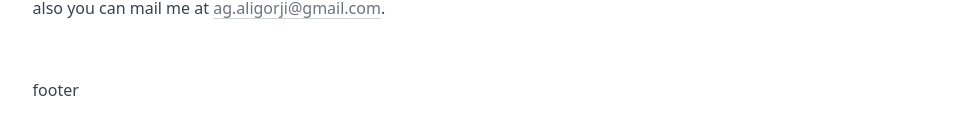
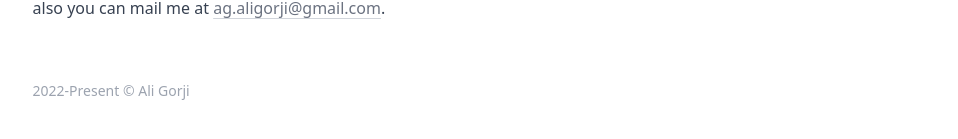
Before and after one commit to gorjiali/gorjiali.github.io, a Next.js app: page / in a window 1280 px wide. Shown: the part 771-910 px from the top of the page, without its empty margins (310-1268 px from the left). Built offline with nearby package versions, Linux system fonts and the light colour scheme.

Commit message:
feat: add footer

```diff
--- /dev/null
+++ b/components/Footer.tsx
@@ -0,0 +1,11 @@
+import * as React from 'react';
+
+export default function Footer() {
+  return (
+    <footer className="container mx-auto max-w-prose pb-20">
+      <span className="text-sm font-light text-gray-400">
+        2022-Present &copy; Ali Gorji
+      </span>
+    </footer>
+  );
+}
--- a/components/Layout.tsx
+++ b/components/Layout.tsx
@@ -1,6 +1,7 @@
 import * as React from 'react';
 import Head from 'next/head';
 import Navigation from '@/components/Navbar';
+import Footer from '@/components/Footer';
 
 export default function Layout({ children }: { children: React.ReactNode }) {
   return (
@@ -12,13 +13,10 @@ export default function Layout({ children }: { children: React.ReactNode }) {
       </Head>
 
       <Navigation />
-
-      <main className="container mx-auto max-w-prose px-7 py-6 md:py-10 md:px-0">
+      <main className="container mx-auto max-w-prose px-7 py-6 md:py-10 md:px-0 min-h-[calc(100vh-180px)]">
         {children}
       </main>
-      <footer className="container mx-auto max-w-prose px-7 pb-10 md:px-0">
-        footer
-      </footer>
+      <Footer />
     </>
   );
 }
--- a/pages/_document.tsx
+++ b/pages/_document.tsx
@@ -1,4 +1,4 @@
-import { Html, Head, Main, NextScript } from 'next/document'
+import { Html, Head, Main, NextScript } from 'next/document';
 
 export default function Document() {
   return (
@@ -9,5 +9,5 @@ export default function Document() {
         <NextScript />
       </body>
     </Html>
-  )
+  );
 }
```
